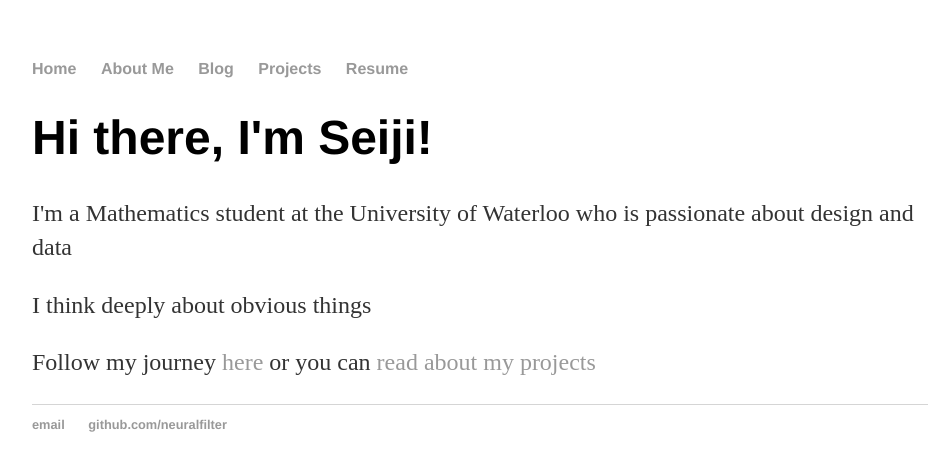
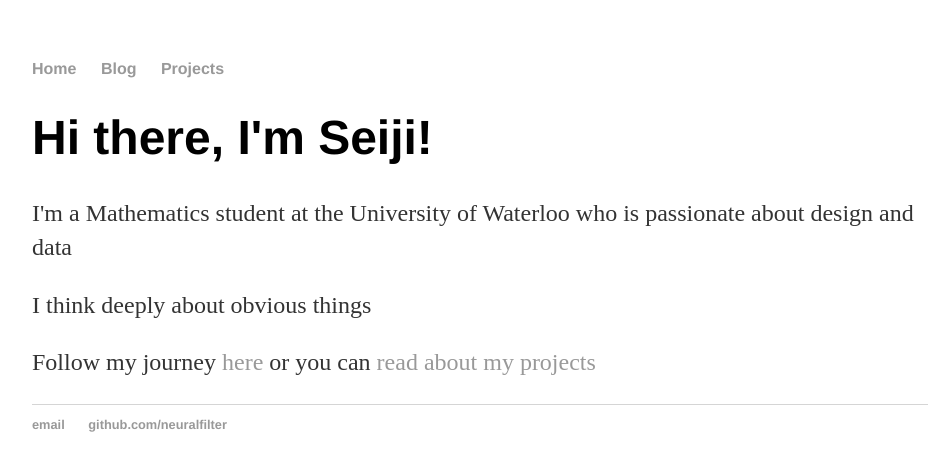
Before and after one commit to neuralfilter/neuralfilter.github.ioa, a Jekyll site: the page built from index.html, in a window 1280 px wide. Shown: the top 471 px of the page, without its empty margins (160-1104 px from the left). Built offline with Jekyll 4.4.1, drawn with Linux system fonts in a browser that asks for light colours.

Commit message:
Update default.html

```diff
--- a/_layouts/default.html
+++ b/_layouts/default.html
@@ -9,10 +9,8 @@
 			<nav>
 	    		<ul>
 	        		<li><a href="/">Home</a></li>
-				<li><a href="/about">About Me</a></li>
 				<li><a href="/blog">Blog</a></li>
 		        	<li><a href="/about">Projects</a></li>
-	        		<li><a href="/Seiji.pdf">Resume</a></li>
 	    		</ul>
 			</nav>
 			<div class="container">
```
